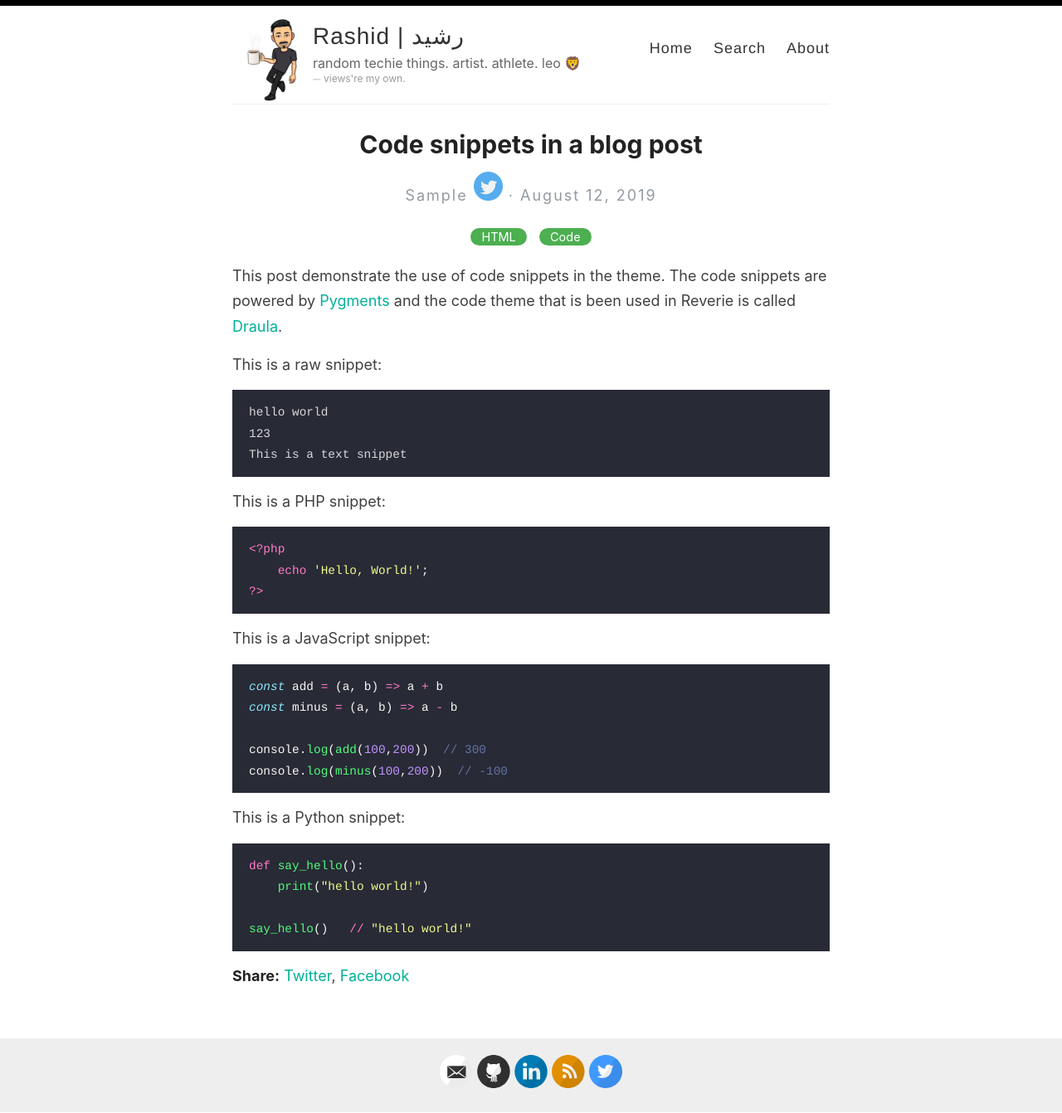
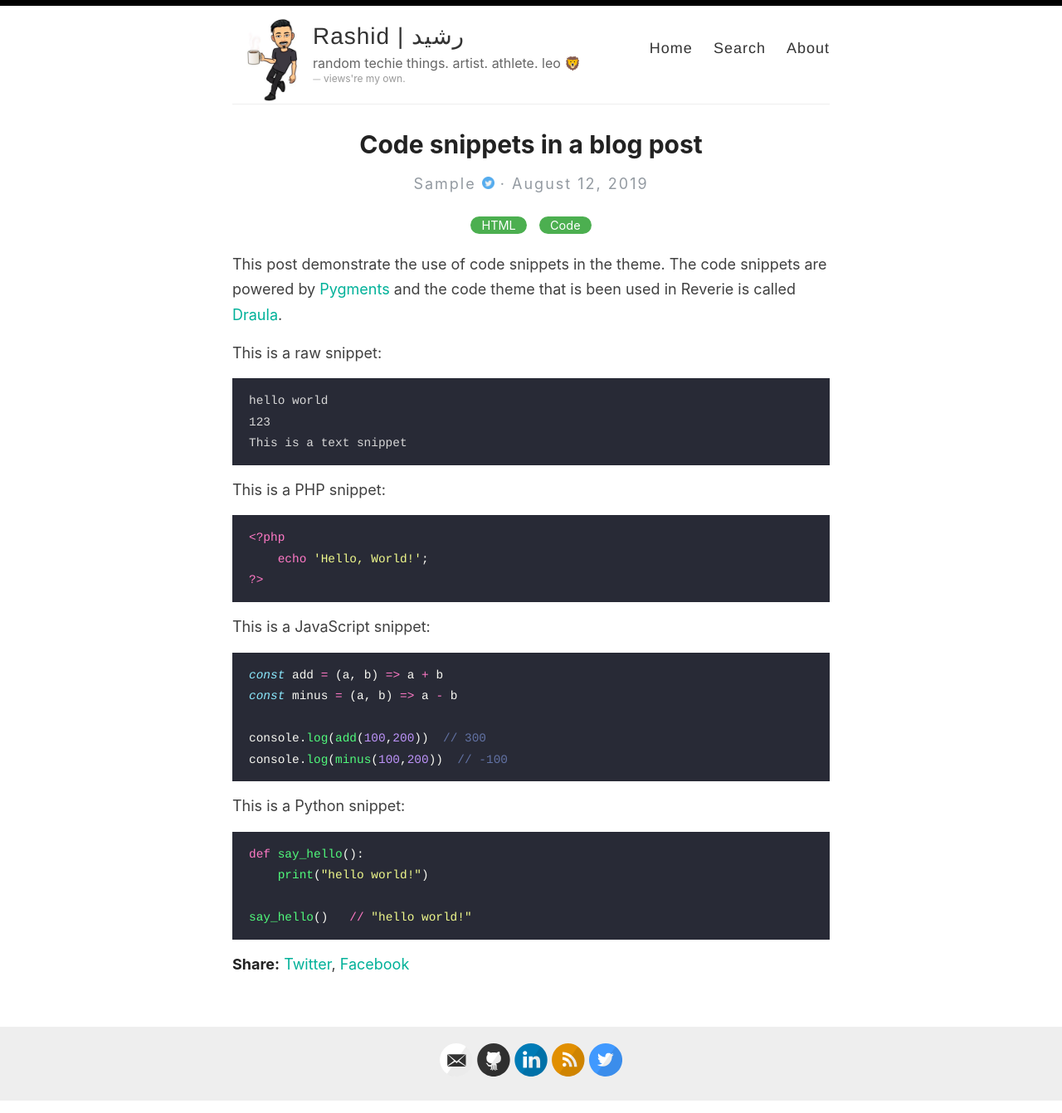
Before and after one commit to RashidAljohani/localhost, a Jekyll site: the page built from _posts/2019-8-12-code-snippets.md, in a window 1280 px wide. Shown: the whole page at 83% size. Built offline with Jekyll 4.4.1, drawn with Linux system fonts in a browser that asks for light colours; comment, search, counter and statistics services are not loaded.

Commit message:
update post template

```diff
--- a/assets/style.scss
+++ b/assets/style.scss
@@ -482,8 +482,8 @@ body:after {
 }
 
 .author_social{
-  width: 35px;
-  height: 35px;
+  width: 15px;
+  height: 15px;
 }
 
 .post_date{
```
